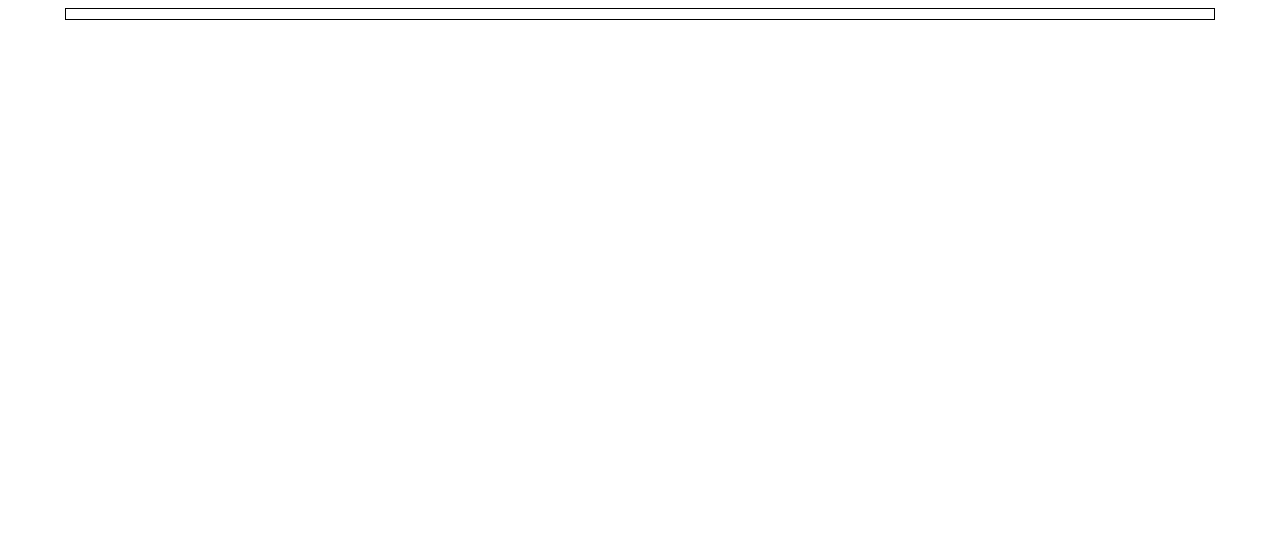
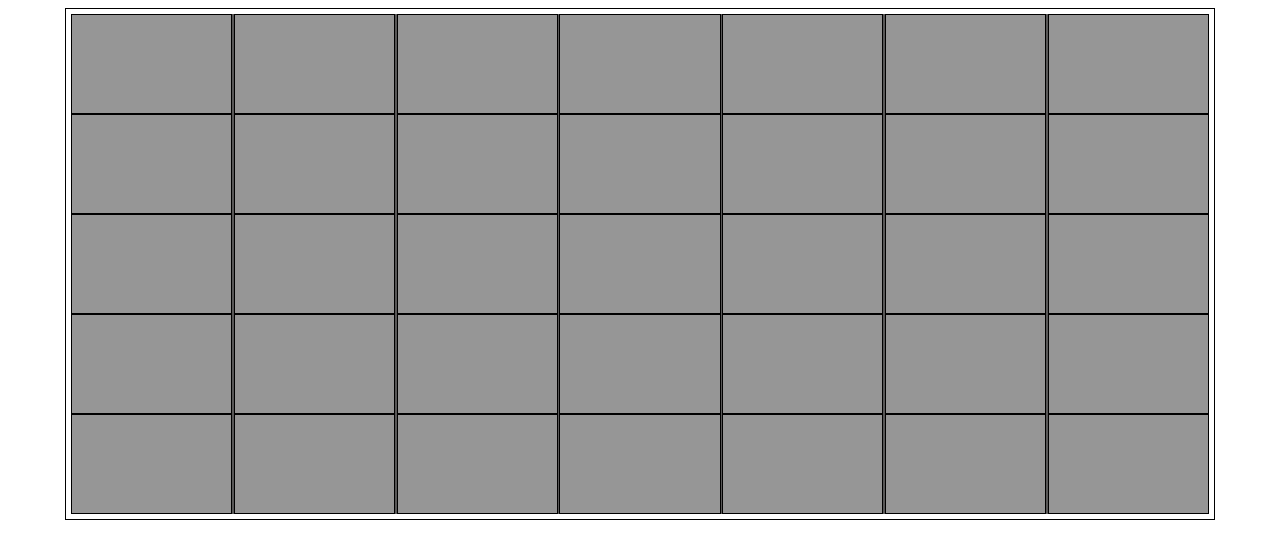
Before and after one commit to v1ptyoz/calendar, a plain HTML site: page index.html in a window 1280 px wide. Drawn offline with Linux system fonts and the light colour scheme.

Commit message:
styles for rows and cols

```diff
--- a/style.css
+++ b/style.css
@@ -3,4 +3,21 @@
   margin: 0 auto;
   border: 1px solid black;
   padding: 5px;
+  display: flex;
+  justify-content: space-between;
+  flex-direction: column;
 }
+
+.row {
+  height: 100px;
+  display: flex;
+  justify-content: space-between;
+  background-color: rgb(88, 87, 87);
+}
+
+.col {
+  width: 14%;
+  background-color: rgb(150, 150, 150);
+  border: 1px solid black;
+  overflow: hidden;
+}
```
